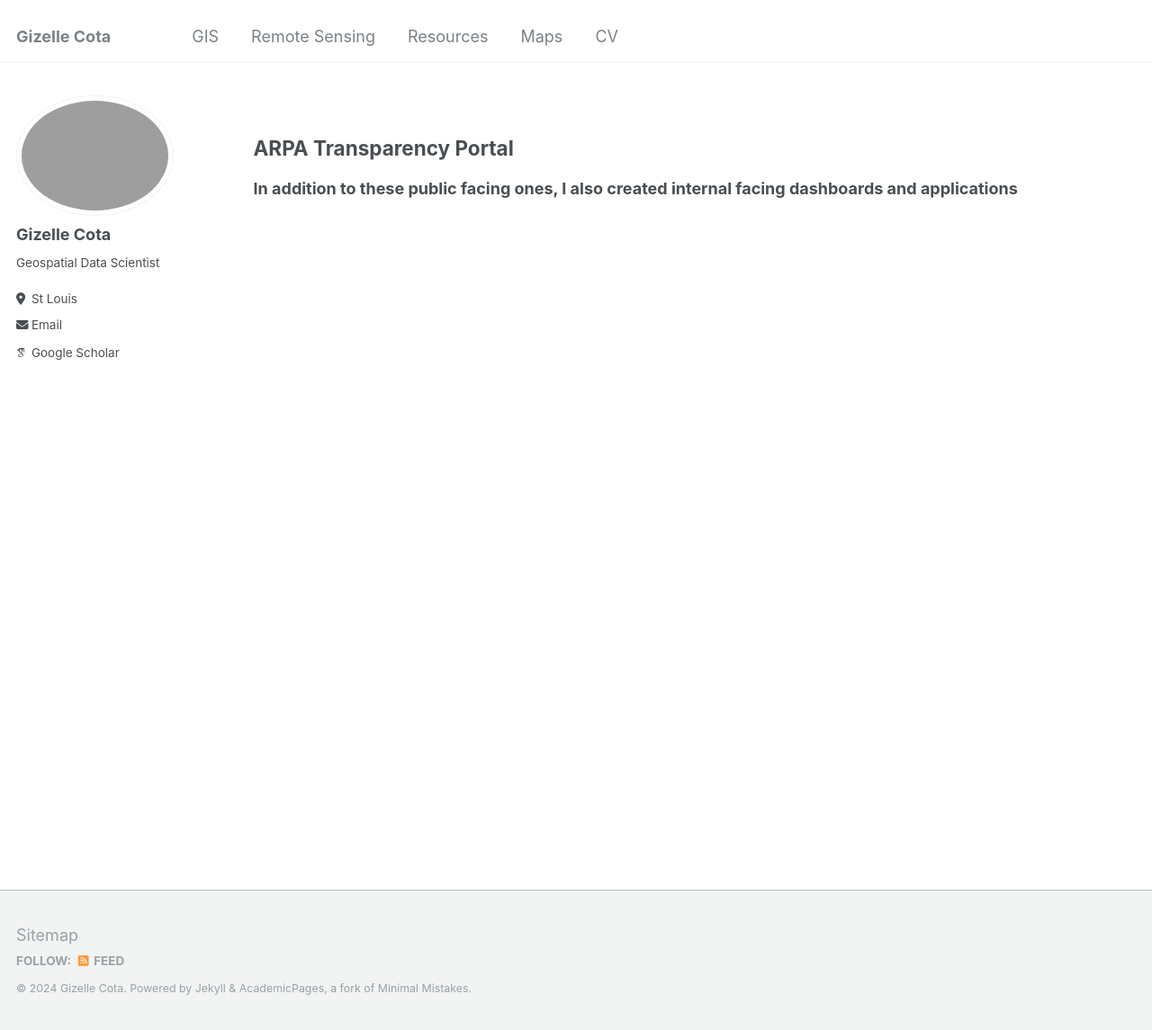
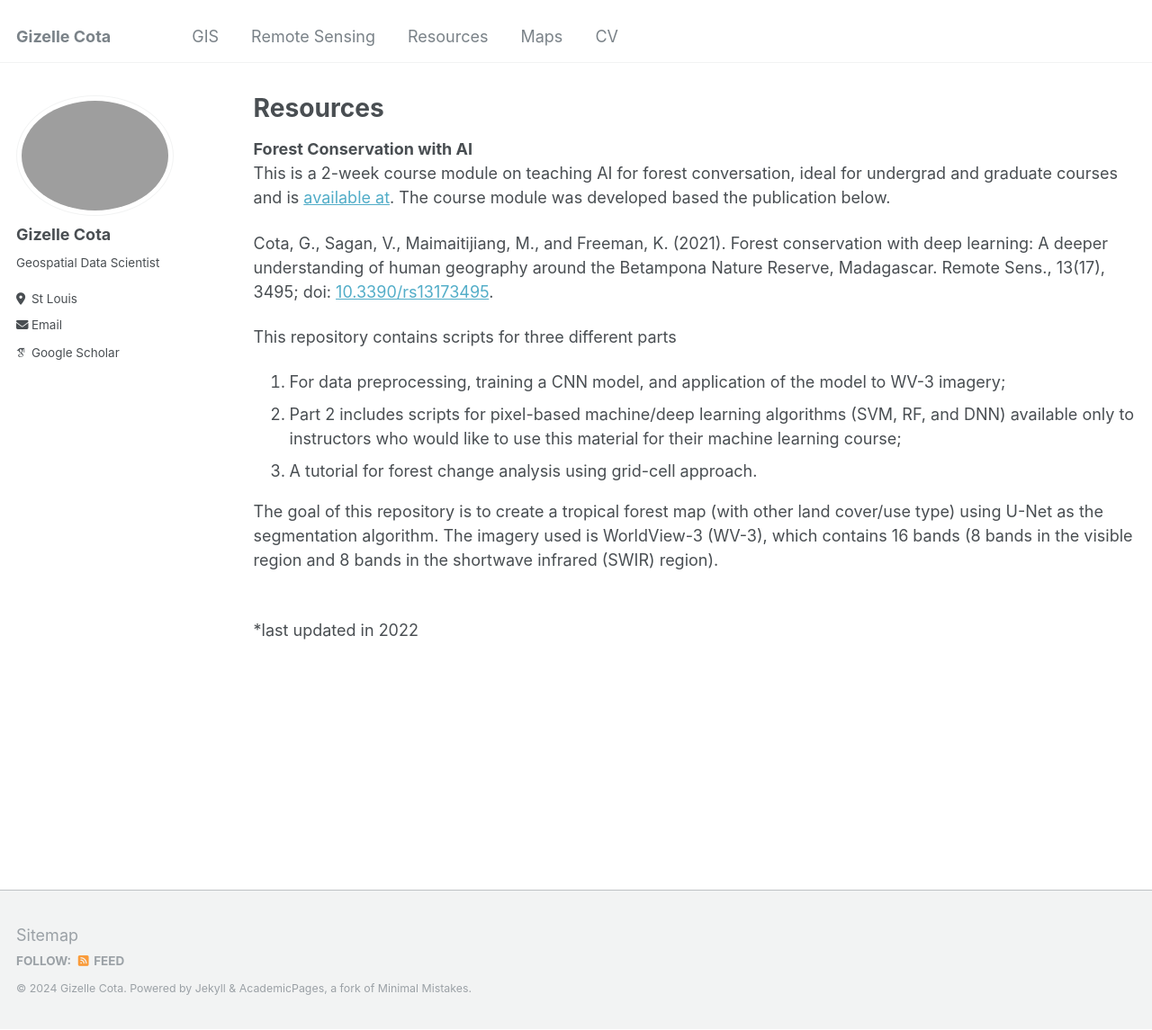
Before and after one commit to cotag11/cotag11.github.io, a Jekyll site: the page built from _pages/resources.md, in a window 1280 px wide and 1145 px high. Shown: the whole window at 90% size. Built offline with Jekyll 4.4.1, drawn with Linux system fonts in a browser that asks for light colours; some web fonts are replaced.

Commit message:
Update resources.md

```diff
--- a/_pages/resources.md
+++ b/_pages/resources.md
@@ -1,6 +1,6 @@
 ---
 layout: archive
-title: ""
+title: "Resources"
 permalink: /resources/
 author_profile: true
 redirect_from:
@@ -9,7 +9,17 @@ redirect_from:
 
 {% include base_path %}
 
-<h2>ARPA Transparency Portal</h2>
+**Forest Conservation with AI**<br>
+This is a 2-week course module on teaching AI for forest conversation, ideal for undergrad and graduate courses and is [available at](https://github.com/MissouriView/Forest-Conservation-with-AI). The course module was developed based the publication below.
 
+Cota, G., Sagan, V., Maimaitijiang, M., and Freeman, K. (2021). Forest conservation with deep learning: A deeper understanding of human geography around the Betampona Nature Reserve, Madagascar. Remote Sens., 13(17), 3495; doi: [10.3390/rs13173495](https://www.mdpi.com/2072-4292/13/17/3495).
 
-**In addition to these public facing ones, I also created internal facing dashboards and applications**
+This repository contains scripts for three different parts
+1. For data preprocessing, training a CNN model, and application of the model to WV-3 imagery;
+2. Part 2 includes scripts for pixel-based machine/deep learning algorithms (SVM, RF, and DNN) available only to instructors who would like to use this material for their machine learning course;
+3. A tutorial for forest change analysis using grid-cell approach.
+
+The goal of this repository is to create a tropical forest map (with other land cover/use type) using U-Net as the segmentation algorithm. The imagery used is WorldView-3 (WV-3), which contains 16 bands (8 bands in the visible region and 8 bands in the shortwave infrared (SWIR) region).
+
+<br>
+*last updated in 2022
```
